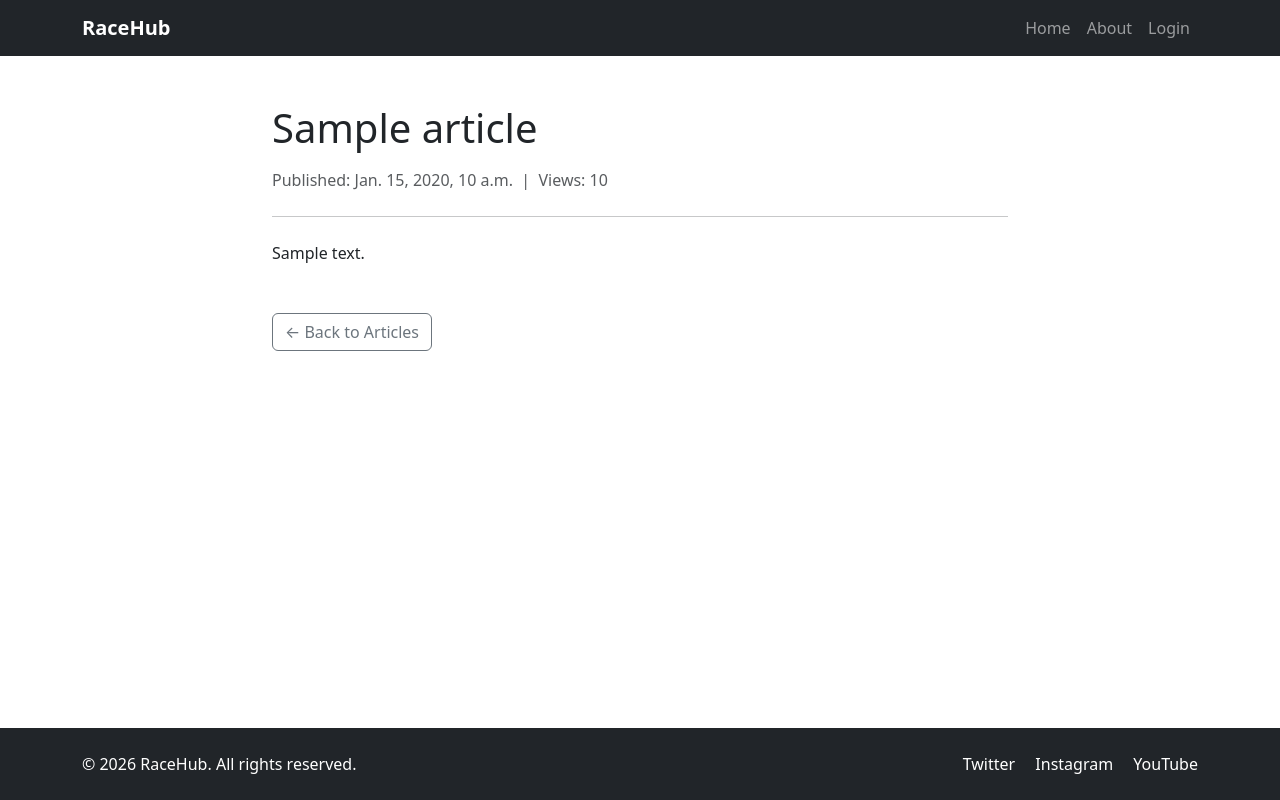
After one commit to shinichi234-work/first_web_project, a Django app: page /article/1/ in a window 1280 px wide. The commit adds this page. Run offline with Django 5.2, Linux system fonts and the light colour scheme; tables that the repository leaves empty hold one stand-in row (values such as "Sample post").

Commit message:
Task 7 ready.

```diff
--- a/config/urls.py
+++ b/config/urls.py
@@ -1,9 +1,10 @@
 from django.contrib import admin
 from django.urls import path
-from pages.views import index, about
+from pages.views import index, about, article_detail
 
 urlpatterns = [
     path('admin/', admin.site.urls),
     path('', index, name='home'),
     path('about/', about, name='about'),
+    path('article/<int:pk>/', article_detail, name='article_detail'),
 ]
--- /dev/null
+++ b/pages/templates/pages/article_detail.html
@@ -0,0 +1,23 @@
+{% extends 'pages/base.html' %}
+
+{% block title %}{{ article.title }} — RaceHub{% endblock %}
+
+{% block content %}
+<section class="py-5">
+    <div class="container">
+        <div class="row justify-content-center">
+            <div class="col-lg-8">
+                <h1 class="mb-3">{{ article.title }}</h1>
+                <p class="text-muted mb-4">Published: {{ article.created_at }} &nbsp;|&nbsp; Views: {{ article.views_count }}</p>
+                <hr>
+                <div class="mt-4">
+                    {{ article.content|linebreaks }}
+                </div>
+                <div class="mt-5">
+                    <a href="{% url 'home' %}" class="btn btn-outline-secondary">← Back to Articles</a>
+                </div>
+            </div>
+        </div>
+    </div>
+</section>
+{% endblock %}
--- a/pages/templates/pages/base.html
+++ b/pages/templates/pages/base.html
@@ -6,7 +6,7 @@
     <title>{% block title %}RaceHub{% endblock %}</title>
     <link href="https://cdn.jsdelivr.net/npm/bootstrap@5.3.3/dist/css/bootstrap.min.css" rel="stylesheet">
 </head>
-<body>
+<body class="d-flex flex-column min-vh-100">
 
 <header>
     <nav class="navbar navbar-expand-lg navbar-dark bg-dark">
@@ -31,7 +31,7 @@
     {% endblock %}
 </main>
 
-<footer class="bg-dark text-white py-4 mt-5">
+<footer class="bg-dark text-white py-4 mt-auto">
     <div class="container">
         <div class="row">
             <div class="col-md-6">
--- a/pages/templates/pages/index.html
+++ b/pages/templates/pages/index.html
@@ -23,7 +23,7 @@
                         <h5 class="card-title">{{ article.title }}</h5>
                         <p class="card-text">{{ article.content|truncatewords:20 }}</p>
                         <p class="text-muted small">{{ article.created_at }}</p>
-                        <a href="#" class="btn btn-outline-danger">Read More</a>
+                        <a href="{% url 'article_detail' article.pk %}" class="btn btn-outline-danger">Read More</a>
                     </div>
                 </div>
             </div>
--- a/pages/views.py
+++ b/pages/views.py
@@ -1,4 +1,4 @@
-from django.shortcuts import render
+from django.shortcuts import render, get_object_or_404
 from .models import Article
 
 
@@ -14,3 +14,9 @@ def index(request):
 
 def about(request):
     return render(request, 'pages/about.html')
+
+
+def article_detail(request, pk):
+    article = get_object_or_404(Article, pk=pk)
+    context = {'article': article}
+    return render(request, 'pages/article_detail.html', context)
```
